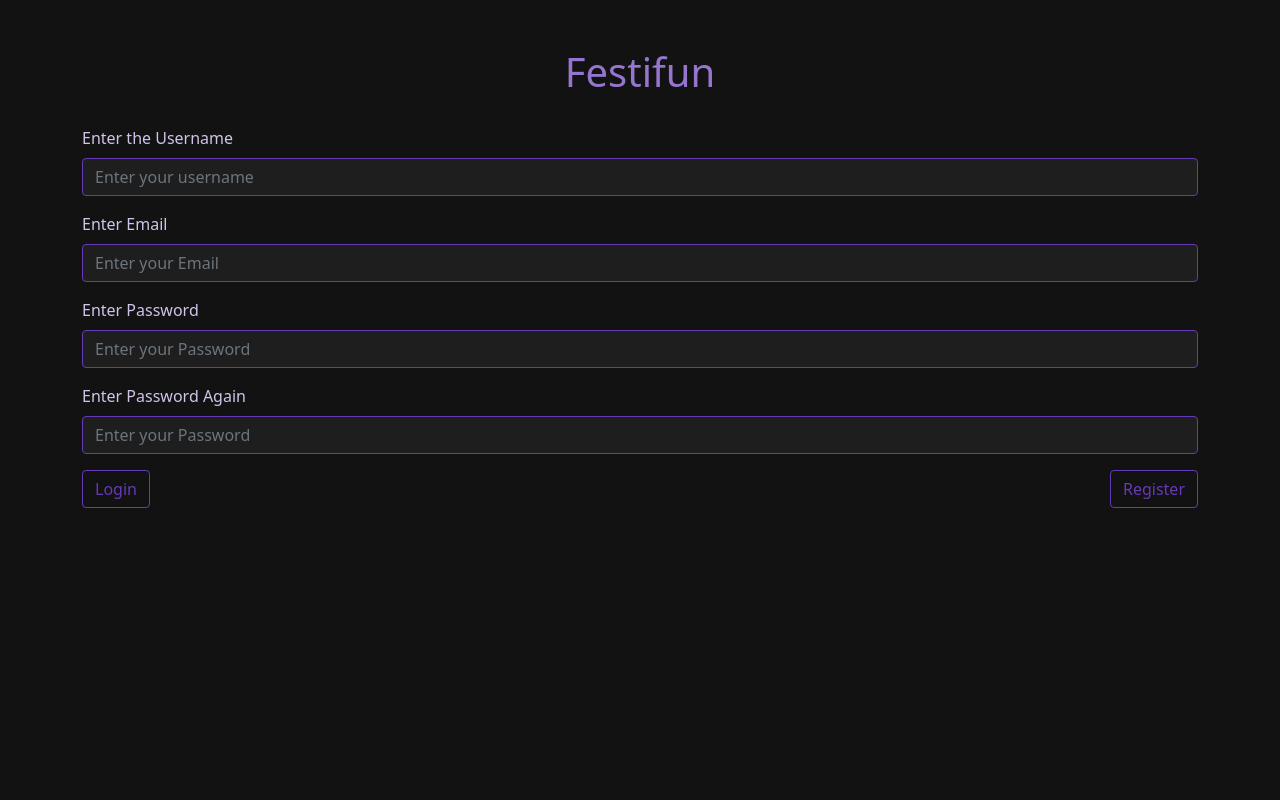
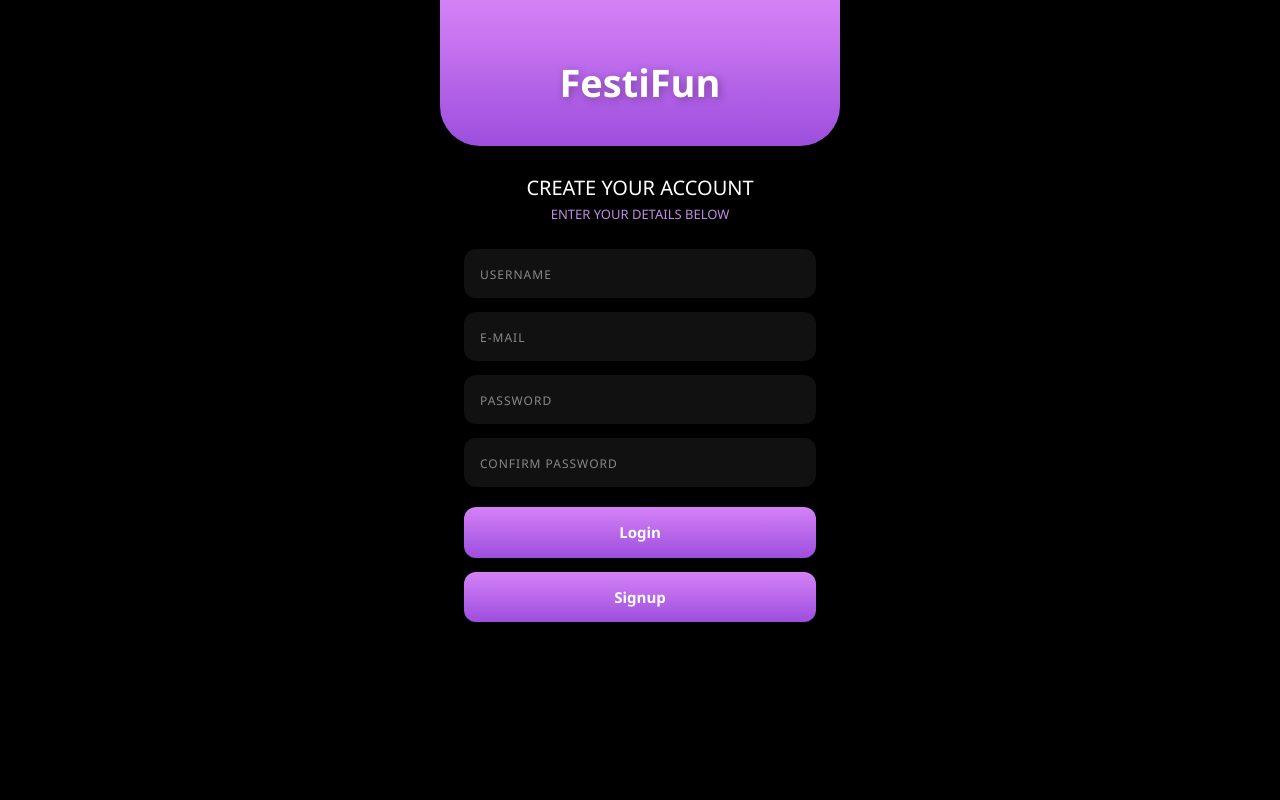
Before and after one commit to Anastaciass/FestiFun, a Flask app: page /signup in a window 1280 px wide. Run offline with Flask 3, Linux system fonts and the light colour scheme.

Commit message:
WIP: local changes before merge

```diff
--- a/Project1/EduFun/static/css/login&signup.css
+++ b/Project1/EduFun/static/css/login&signup.css
@@ -1,29 +1,123 @@
+* {
+  box-sizing: border-box;
+}
+
 body {
-    background-color: #121212;
-    color: #EDEDED;
+  margin: 0;
+  padding: 0;
+  font-family: 'Segoe UI', Tahoma, Geneva, Verdana, sans-serif;
+  background-color: #000;
+  display: flex;
+  justify-content: center;
+  align-items: start;
+  min-height: 100vh;
 }
-.form-label {
-    color: #D1C4E9;
+
+.full-wrapper {
+  width: 100%;
+  max-width: 400px;
+  background-color: #000;
 }
+
+.top-section {
+  background: linear-gradient(to bottom, #d582f7, #9d4edd);
+  padding: 60px 0 40px;
+  border-bottom-left-radius: 40px;
+  border-bottom-right-radius: 40px;
+}
+
+.title {
+  text-align: center;
+  font-size: 38px;
+  font-weight: 900;
+  color: white;
+  text-shadow: 2px 2px 8px rgba(0,0,0,0.3);
+  margin: 0;
+}
+
+.form-container {
+  padding: 30px 24px 40px;
+}
+
+.form-title {
+  font-size: 20px;
+  color: white;
+  text-align: center;
+  text-transform: uppercase;
+  margin-bottom: 5px;
+}
+
+.form-subtitle {
+  font-size: 13px;
+  color: #c08be5;
+  text-align: center;
+  margin-bottom: 25px;
+}
+
+.form-group {
+  margin-bottom: 14px;
+}
+
+.form-control {
+  width: 100%;
+  background-color: #111;
+  border: none;
+  border-radius: 12px;
+  color: white;
+  padding: 14px 16px;
+  font-size: 14px;
+}
+
+.form-control::placeholder {
+  color: #888;
+  text-transform: uppercase;
+  font-size: 12px;
+  letter-spacing: 1px;
+}
+
+.btn {
+  border-radius: 12px;
+  padding: 14px;
+  font-weight: bold;
+  font-size: 15px;
+  width: 100%;
+  text-align: center;
+}
+
 .btn-outline-dark {
-    border-color: #673AB7;
-    color: #673AB7;
+  background-color: #d582f7;
+  color: white;
+  border: none;
+  transition: background-color 0.3s ease;
+  text-decoration: none;
 }
+
 .btn-outline-dark:hover {
-    background-color: #673AB7;
-    color: #EDEDED;
+  background-color: #b14ee2;
+  color: white;
 }
-.form-control {
-    background-color: #1E1E1E;
-    color: #EDEDED;
-    border-color: #673AB7;
+
+.button-column {
+  display: flex;
+  flex-direction: column;
+  gap: 14px;
+  margin-top: 20px;
 }
-.form-control:focus {
-    border-color: #9575CD;
-    box-shadow: 0 0 0 0.2rem rgba(103, 58, 183, 0.25);
+
+.btn-gradient {
+  width: 100%;
+  border-radius: 12px;
+  padding: 14px;
+  font-weight: bold;
+  font-size: 15px;
+  color: white;
+  text-align: center;
+  text-decoration: none;
+  background: linear-gradient(to bottom, #d582f7, #9d4edd);
+  border: none;
+  transition: opacity 0.3s ease;
 }
-.title {
-    color: #9575CD;
-    text-align: center;
-    margin-bottom: 30px;
+
+.btn-gradient:hover {
+  opacity: 0.9;
 }
--- a/Project1/EduFun/templates/signup.html
+++ b/Project1/EduFun/templates/signup.html
@@ -10,31 +10,33 @@
     <title>Register</title>
 </head>
 <body>
-
-    <div class="container my-5">
-        <h1 class="title">Festifun</h1>
+  <body>
+  <div class="full-wrapper">
+    <div class="top-section">
+      <h1 class="title">FestiFun</h1>
+    </div>
+    <div class="form-container">
+      <h2 class="form-title">CREATE YOUR ACCOUNT</h2>
+      <p class="form-subtitle">ENTER YOUR DETAILS BELOW</p>
       <form action="/signup" method="POST">
-            <div class="mb-3">
-                <label for="username" class="form-label">Enter the Username</label>
-                <input id="username" name="username" type="text" class="form-control" placeholder="Enter your username">
+        <div class="form-group">
+          <input id="username" name="username" type="text" class="form-control" placeholder="USERNAME" required />
         </div>
-            <div class="mb-3">
-                <label for="email" class="form-label">Enter Email</label>
-                <input id="email" name="email" type="email" class="form-control" placeholder="Enter your Email">
+        <div class="form-group">
+          <input id="email" name="email" type="email" class="form-control" placeholder="E-MAIL" required />
         </div>
-            <div class="mb-3">
-                <label for="password1" class="form-label">Enter Password</label>
-                <input id="password1" name="password1" type="password" class="form-control" placeholder="Enter your Password">
+        <div class="form-group">
+          <input id="password1" name="password1" type="password" class="form-control" placeholder="PASSWORD" required />
         </div>
-            <div class="mb-3">
-                <label for="password2" class="form-label">Enter Password Again</label>
-                <input id="password2" name="password2" type="password" class="form-control" placeholder="Enter your Password">
+        <div class="form-group">
+          <input id="password2" name="password2" type="password" class="form-control" placeholder="CONFIRM PASSWORD" required />
         </div>
-            <div class="d-flex justify-content-between">
-                <a href="/login" class="btn btn-outline-dark">Login</a>
-                <button type="submit" class="btn btn-outline-dark">Register</button>
+        <div class="button-column">
+          <a href="/login" class="btn btn-gradient">Login</a>
+          <button type="submit" class="btn btn-gradient">Signup</button>
         </div>
       </form>
     </div>
+  </div>
 </body>
 </html>
```
Also changed, not shown: Project1/EduFun/static/css/styles.css (deleted, +0 -241 lines), Project1/EduFun/templates/eventadd.html (deleted, +0 -28 lines), Project1/EduFun/templates/index.html (deleted, +0 -32 lines), Project1/EduFun/templates/login.html (+20 -17 lines), Project1/EduFun/templates/popup.html (deleted, +0 -52 lines), Project1/EduFun/orm_stacy.db, Project1/EduFun/static/css/eventadd.css (deleted), Project1/EduFun/static/css/popup.css (deleted). Lines whose indentation alone changed are shown as unchanged.
